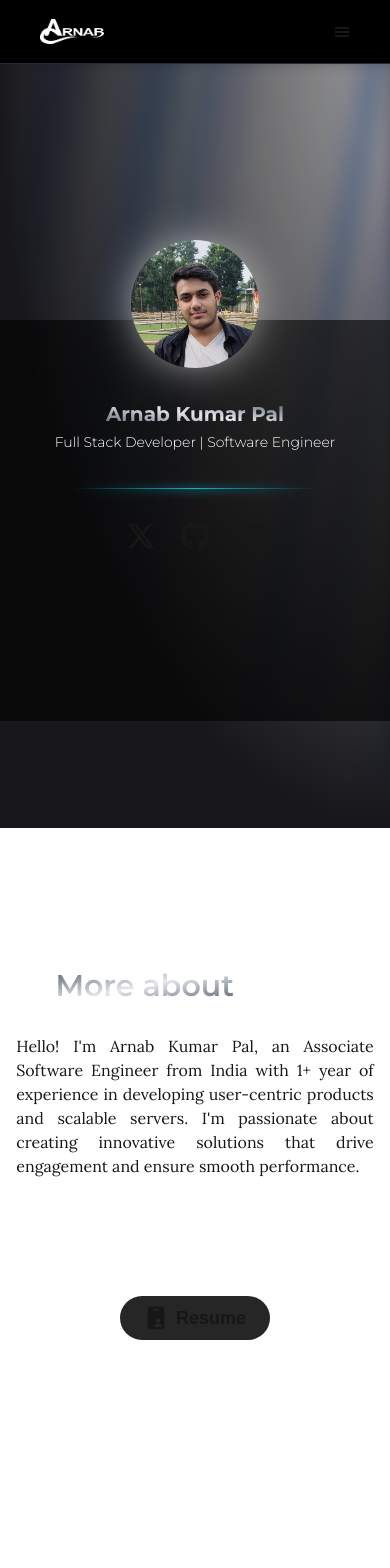
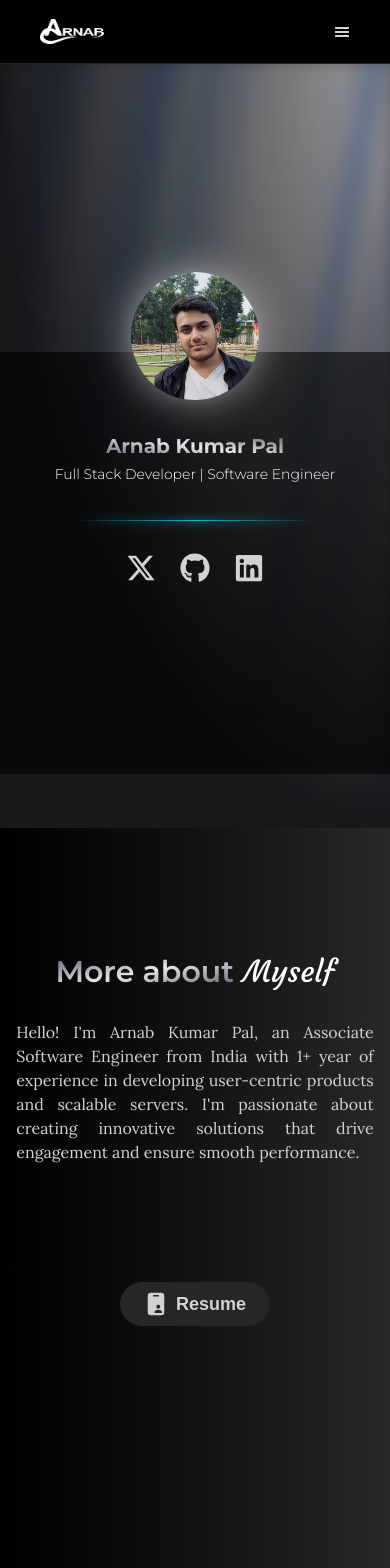
Before and after one commit to Arnab2002Pal/Portfolio, a Next.js app: page / in a window 390 px wide. Shown: the top 1568 px of the page. Built offline with nearby package versions, Linux system fonts and the light colour scheme; a web font is replaced by a local one.

Commit message:
fixed responsiveness

```diff
--- a/src/app/globals.css
+++ b/src/app/globals.css
@@ -2,10 +2,10 @@
 @tailwind components;
 @tailwind utilities;
 
-:root {
-  --background: #ffffff;
-  --foreground: #171717;
-}
+ :root {
+    --background: linear-gradient(90deg, #000000, #121212, #282828);
+    --foreground: #d3d2d2;
+  }
 
 @media (prefers-color-scheme: dark) {
   :root {
--- a/src/components/about.tsx
+++ b/src/components/about.tsx
@@ -7,7 +7,7 @@ import { IoIdCard } from "react-icons/io5";
 const About = () => {
     return (
         <div className="h-screen flex lg:flex-row justify-around items-center">
-            <div className="mt-7 md:mt-16 h-full lg:h-[80vh] w-full flex flex-col justify-start items-center">
+            <div className=" md:mt-16 h-full lg:h-[80vh] w-full flex flex-col justify-start items-center">
                 <div className="mt-24 lg:mt-0 h-24 lg:pt-0 lg:h-1/3 w-full flex justify-center items-center text-3xl lg:text-5xl">
                     <h2 className="font-semibold">
                         <span className="bg-gradient-to-tl from-gray-600 via-gray-200 to-gray-600 bg-clip-text text-transparent">More about</span>
--- a/src/components/intro.tsx
+++ b/src/components/intro.tsx
@@ -14,7 +14,7 @@ const Intro = () => {
     {/* Add a container to center the circle */ }
     return (
         <div
-         className="absolute top-64 lg:top-80 left-0 w-full h-[47.5vh] lg:h-[44.5vh] bg-black bg-opacity-60">
+         className="absolute top-72 lg:top-96 left-0 w-full h-[50vh] lg:h-[44.5vh] bg-black bg-opacity-60">
             <div className="flex flex-col items-center justify-around h-80 lg:h-96 relative bottom-[5rem] lg:bottom-[6rem]">
                 <div className="w-full flex justify-center h-full">
                     <div className="relative ">
```
